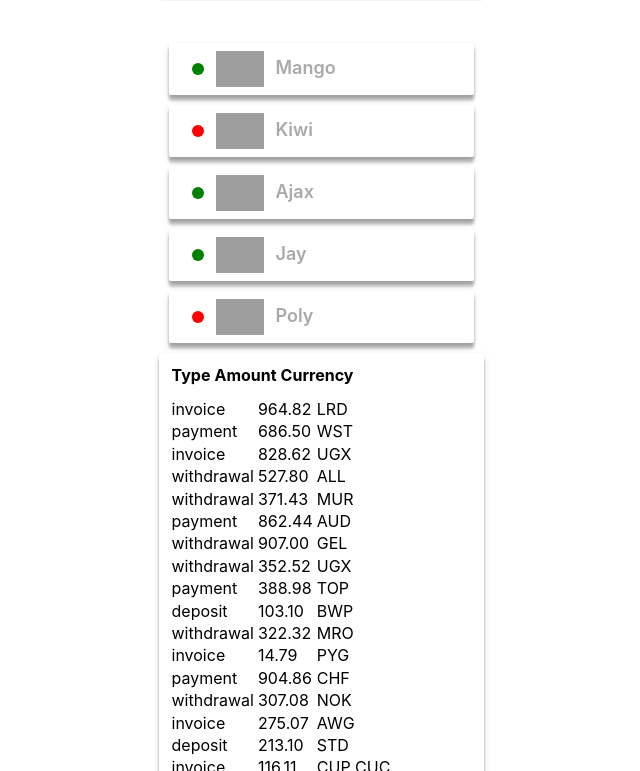
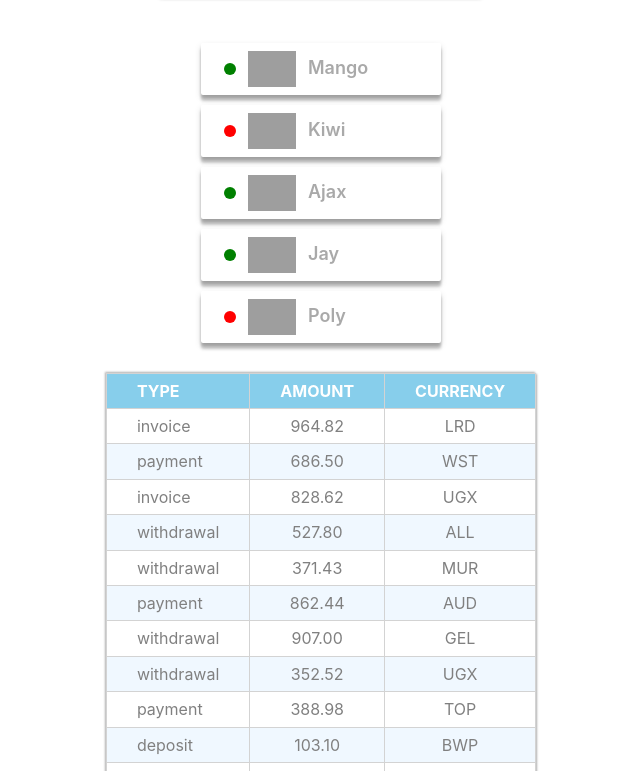
Before and after one commit to RafalGalecki/goit-react-hw-01-components, a React (Create React App) app: page / in a window 1280 px wide. Shown: the part 509-1280 px from the top of the page, without its empty margins (319-959 px from the left). Built offline with nearby package versions, Linux system fonts and the light colour scheme; grey boxes are pictures that could not be loaded; the HTML template or start-up script is replaced by a standard one.

Commit message:
TransactionHistory style added

```diff
--- a/src/components/FriendList/FriendList.module.css
+++ b/src/components/FriendList/FriendList.module.css
@@ -1,7 +1,8 @@
 .friendList {
   display: flex;
   flex-direction: column;
-  min-width: 200px;
+  justify-content: center;
+  align-items: center;
   margin-top: 40px;
   padding: 10px;
   gap: 10px;
--- a/src/components/FriendListItem/FriendListItem.module.css
+++ b/src/components/FriendListItem/FriendListItem.module.css
@@ -2,7 +2,7 @@
   display: flex;
   justify-content: flex-start;
   align-items: center;
-  min-width: 200px;
+  min-width: 240px;
   padding: 8px;
   gap: 12px;
   border-radius: 2px;
--- a/src/components/Statistics/Statistics.module.css
+++ b/src/components/Statistics/Statistics.module.css
@@ -1,6 +1,8 @@
 .statistics {
   display: flex;
   flex-direction: column;
+  max-width: 325px;
+  margin: auto;
   box-shadow: 0px 3px 7px rgba(0, 0, 0, 0.12), 0px 3px 3px rgba(0, 0, 0, 0.14),
     0px 6px 3px rgba(0, 0, 0, 0.2);
   border-radius: 4px;
--- a/src/components/TransactionHistory/TransactionHistory.module.css
+++ b/src/components/TransactionHistory/TransactionHistory.module.css
@@ -1,10 +1,30 @@
 .transactionHistory {
-  display: flex;
-  flex-direction: column;
-  min-width: 240px;
-  gap: 10px;
-  padding: 10px;
-  box-shadow: 0px 3px 7px rgba(0, 0, 0, 0.12), 0px 3px 3px rgba(0, 0, 0, 0.14),
-    0px 6px 3px rgba(0, 0, 0, 0.2);
-  border-radius: 4px;
+  box-shadow: 1px 1px 2px rgb(0, 0, 0, 0.3), -1px -1px 2px rgb(0, 0, 0, 0.3);
+  border-collapse: collapse;
+  margin: 20px 0;
+  color: grey;
 }
+.transactionHistory > thead > tr {
+  background-color: skyblue;
+  color: white;
+  font-weight: 600;
+  text-transform: uppercase;
+}
+.transactionHistory tr {
+  text-align: center;
+}
+
+.transactionHistory td,
+.transactionHistory th {
+  padding: 8px 30px;
+  border: 1px solid lightgray;
+}
+
+.transactionHistory tr > th:first-child,
+.transactionHistory tr > td:first-child {
+  text-align: start;
+}
+
+.transactionHistory > tbody > tr:nth-child(2n) {
+  background-color: aliceblue;
+}
```
